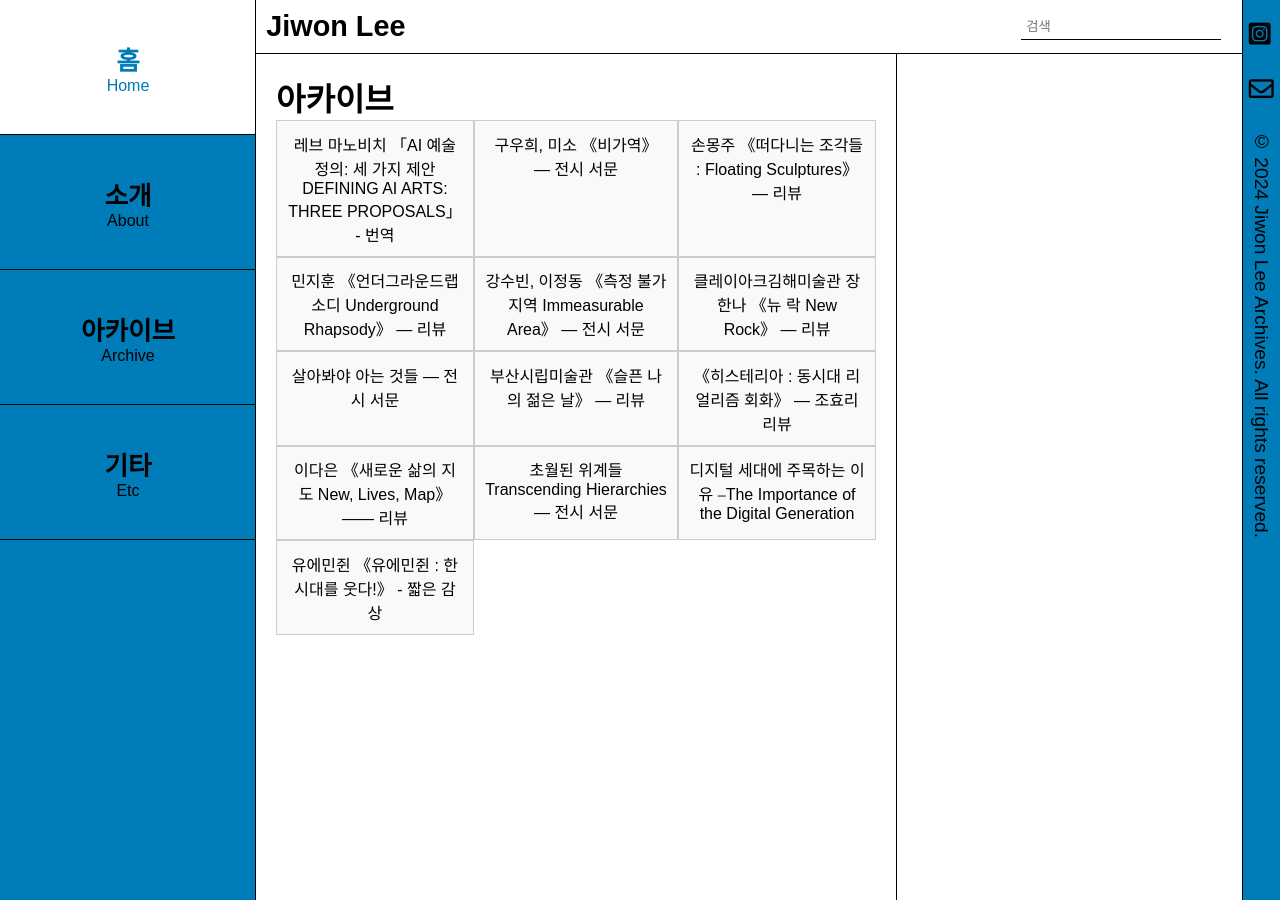
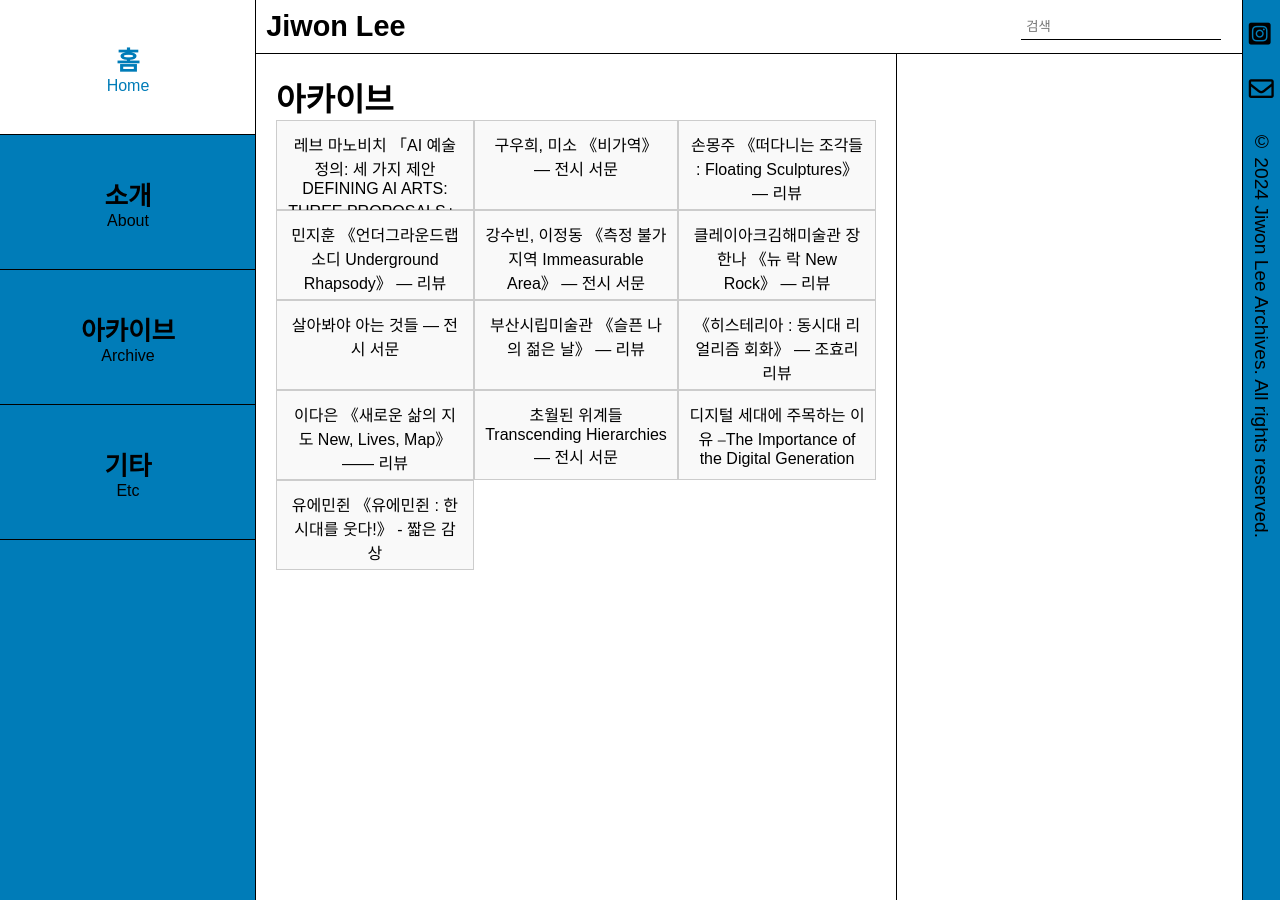
Before and after one commit to LfayeJ/archives, a Jekyll site: the page built from archive.html, in a window 1280 px wide and 900 px high. Built offline with Jekyll 4.4.1, drawn with Linux system fonts in a browser that asks for light colours; some web fonts are replaced.

Commit message:
Update styles.css

```diff
--- a/assets/css/styles.css
+++ b/assets/css/styles.css
@@ -218,6 +218,7 @@ h1, h2 {
     background-color: #f9f9f9;
     text-decoration: none;
     color: inherit;
+    height: 10vh; /* 모든 그리드 아이템의 높이를 동일하게 유지 */
 }
 
 .archive-grid-item h3 {
```
